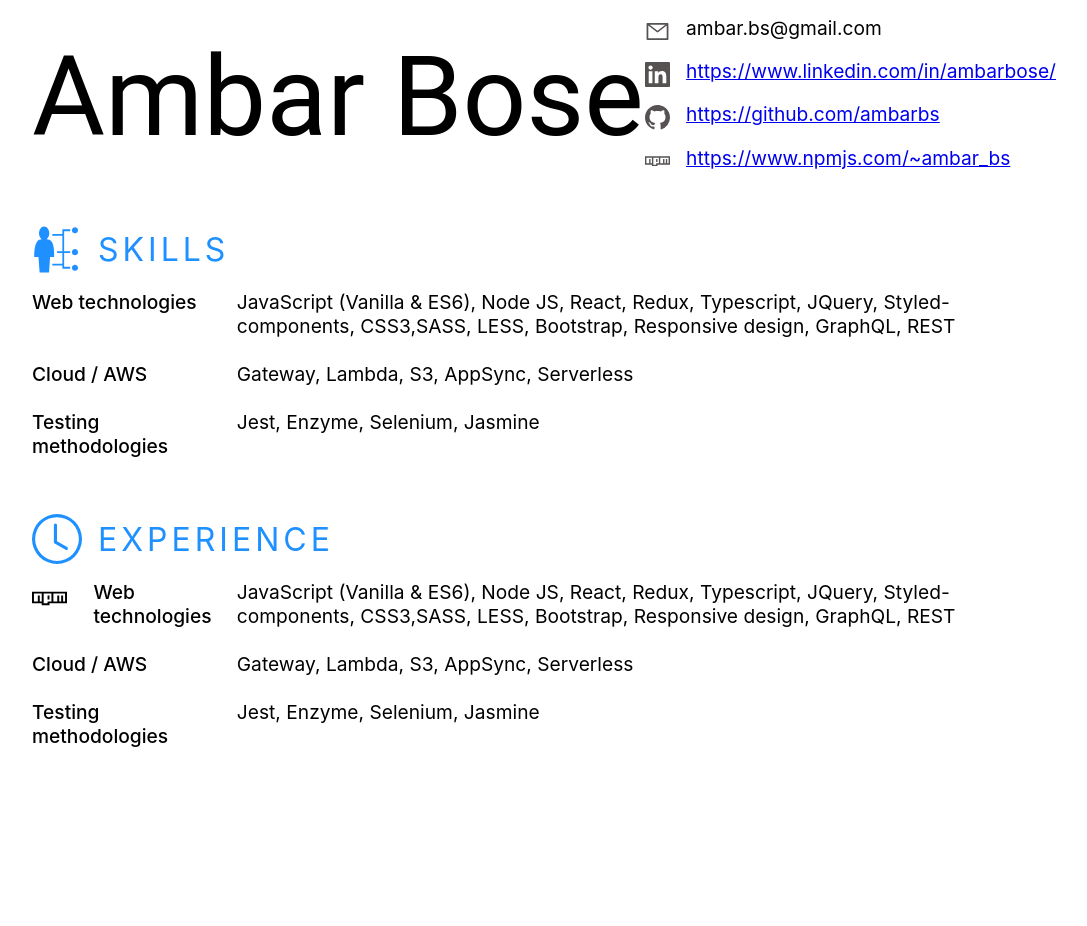
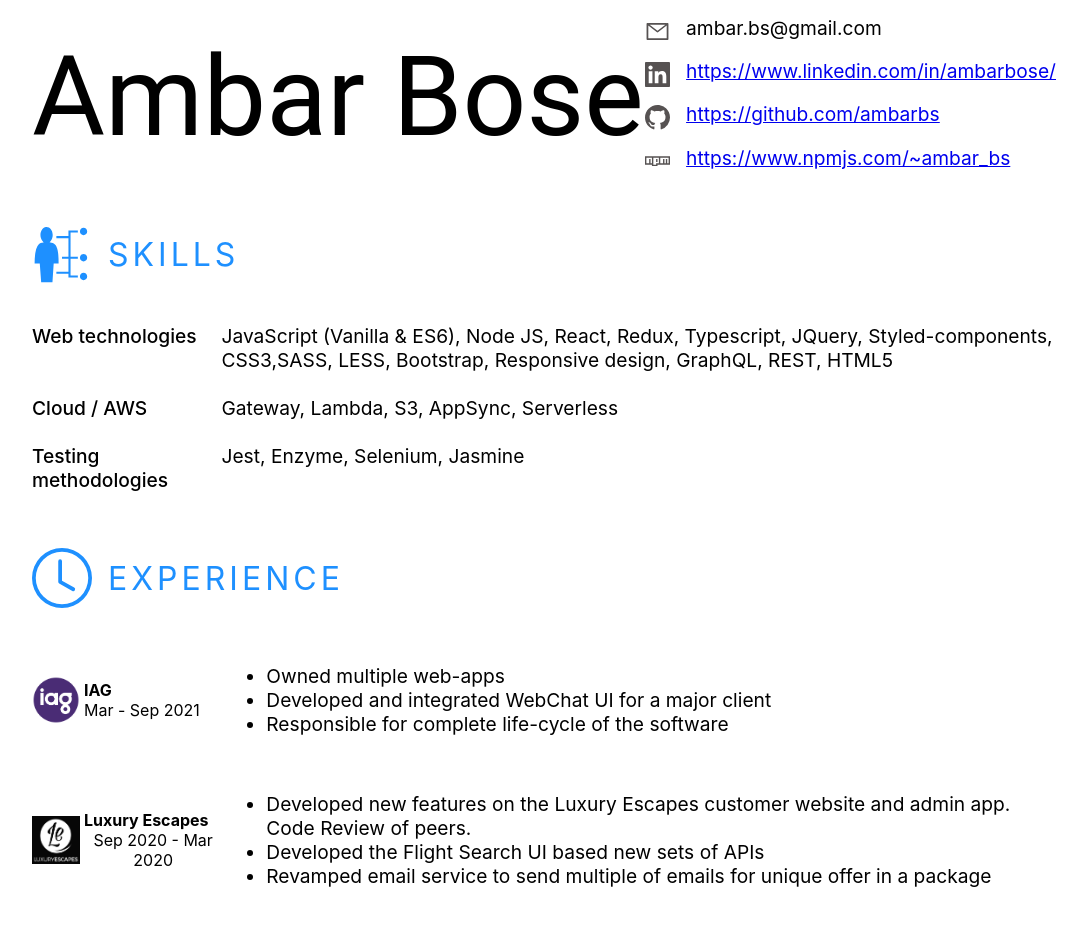
Before and after one commit to ambarbs/my-resume, a React (Create React App) app: page / in a window 1280 px wide. Shown: the whole page, without its empty margins (96-1183 px from the left). Before the commit the page ends 800 px from the top, so only its background shows below. Built offline with nearby package versions, Linux system fonts and the light colour scheme.

Commit message:
added experience section

```diff
--- a/src/components/constants.js
+++ b/src/components/constants.js
@@ -1,3 +1,4 @@
+import React from "react";
 import {AiOutlineMail} from "react-icons/ai";
 import {GrLinkedin} from "react-icons/gr";
 import {BsGithub} from "react-icons/bs";
@@ -5,6 +6,8 @@ import {FaNpm} from "react-icons/fa";
 import {GiSkills} from "react-icons/gi";
 import {BsClock} from "react-icons/bs";
 
+import logoIAG from '../assets/logos/iag.png';
+import logoLE from '../assets/logos/luxury-escapes-logo.jpg';
 
 export const sections = [
     {
@@ -13,7 +16,7 @@ export const sections = [
         subSections: [{
             subSectionTitle: 'Web technologies',
             subSectionText: 'JavaScript (Vanilla & ES6), Node JS, React, Redux, Typescript, JQuery, Styled-components, CSS3,' +
-                'SASS, LESS, Bootstrap, Responsive design, GraphQL, REST'
+                'SASS, LESS, Bootstrap, Responsive design, GraphQL, REST, HTML5'
         },
             {
                 subSectionTitle: 'Cloud / AWS',
@@ -29,19 +32,21 @@ export const sections = [
         header: 'Experience',
         headerIcon: BsClock,
         subSections: [{
-            subSectionTitle: 'Web technologies',
-            subSectionIcon: FaNpm,
-            subSectionText: 'JavaScript (Vanilla & ES6), Node JS, React, Redux, Typescript, JQuery, Styled-components, CSS3,' +
-                'SASS, LESS, Bootstrap, Responsive design, GraphQL, REST'
+            subSectionTitle: 'IAG',
+            subSectionIcon: logoIAG,
+            workTitle: 'Senior Frontend Engineer - Contract',
+            yearsWorked: 'Mar - Sep 2021',
+            subSectionTexts: ['Owned multiple web-apps', 'Developed and integrated WebChat UI for a major client', 'Responsible for complete life-cycle of the software']
         },
             {
-                subSectionTitle: 'Cloud / AWS',
-                subSectionText: 'Gateway, Lambda, S3, AppSync, Serverless'
+                subSectionTitle: 'Luxury Escapes',
+                subSectionIcon: logoLE,
+                workTitle: 'Senior Software Engineer - Contract',
+                yearsWorked: 'Sep 2020 - Mar 2020',
+                subSectionTexts: ['Developed new features on the Luxury Escapes customer website and admin app. Code Review of peers.',
+                    'Developed the Flight Search UI based new sets of APIs',
+                    'Revamped email service to send multiple of emails for unique offer in a package ']
             },
-            {
-                subSectionTitle: 'Testing methodologies',
-                subSectionText: 'Jest, Enzyme, Selenium, Jasmine'
-            }
         ]
     }
 ];
--- a/src/components/section/Section.Styles.js
+++ b/src/components/section/Section.Styles.js
@@ -1,17 +1,8 @@
 import styled from 'styled-components';
-
-export const SectionWrapper = styled.section`
-  display: flex;
-  flex-direction: column;
-  justify-content: center;
-  align-items: flex-start;
-  margin-top: 3rem;
-  margin-bottom: 1rem;
-`
 
 export const SectionHeaderText = styled.label`
   text-transform: uppercase;
-  font-size: xx-large;
+  font-size: 2rem;
   letter-spacing: 4px;
 `
 
@@ -25,3 +16,15 @@ export const SectionHeaderWrapper = styled.div`
     padding-left: 1rem;
   }
 `
+
+export const SectionWrapper = styled.section`
+  display: flex;
+  flex-direction: column;
+  justify-content: center;
+  align-items: flex-start;
+  margin-top: 3rem;
+  margin-bottom: 1rem;
+  & ${SectionHeaderWrapper}{
+    margin-bottom: 1.5rem;
+  }
+`
--- a/src/components/section/Section.js
+++ b/src/components/section/Section.js
@@ -2,11 +2,16 @@ import React from "react";
 import {SectionWrapper} from "./Section.Styles";
 import SectionHeader from "./SectionHeader";
 import SubSection from "./subSection/SubSection";
+import ExperienceSection from "./experienceSection/ExperienceSection";
 
 const Section = ({sectionHeader, SectionHeaderIcon, subSections = []}) => <SectionWrapper>
     <SectionHeader sectionHeader={sectionHeader} SectionHeaderIcon={SectionHeaderIcon}/>
-    {subSections.map(subSection => <SubSection
-        SubSectionIcon={subSection.subSectionIcon}
+    {subSections.map(subSection => subSection.subSectionIcon ? <ExperienceSection
+        subSectionIcon={subSection.subSectionIcon}
+        subSectionTitle={subSection.subSectionTitle}
+        subSectionTexts={subSection.subSectionTexts}
+        yearsWorked={subSection.yearsWorked}
+    />: <SubSection
         subSectionTitle={subSection.subSectionTitle}
         subSectionText={subSection.subSectionText}
     />)}
--- a/src/components/section/SectionHeader.js
+++ b/src/components/section/SectionHeader.js
@@ -3,7 +3,7 @@ import React from "react";
 import {SectionHeaderText, SectionHeaderWrapper} from "./Section.Styles";
 
 const SectionHeader = ({sectionHeader, SectionHeaderIcon}) => <SectionHeaderWrapper>
-    <SectionHeaderIcon size={50}/>
+    <SectionHeaderIcon size={60}/>
     <SectionHeaderText>{sectionHeader}</SectionHeaderText>
 </SectionHeaderWrapper>
 
--- /dev/null
+++ b/src/components/section/experienceSection/ExperienceSection.Styles.js
@@ -0,0 +1,30 @@
+import styled from "styled-components";
+import {SubSectionWrapper} from "../subSection/SubSection.Styles";
+
+export const LeftWrapper = styled.div`
+  display: flex;
+  justify-content: center;
+  align-items: center;
+`
+
+export const LeftInnerWrapper = styled.div`
+  display: flex;
+  flex-direction: column;
+  justify-content: center;
+  align-items: flex-start;
+  text-align: center;
+  //padding-left: 0.5rem;
+`
+
+export const ExperienceSectionWrapper = styled(SubSectionWrapper)`
+  column-gap: 0.25rem;
+  grid-template-columns:  0.5fr 1.5fr 9fr;
+`
+
+export const ImageContainer = styled.div`
+  height: 100%;
+  width: 3rem;
+  display: flex;
+  justify-content: center;
+  align-items: center;
+`
--- /dev/null
+++ b/src/components/section/experienceSection/ExperienceSection.js
@@ -0,0 +1,35 @@
+import PropTypes from 'prop-types'
+import React from "react";
+import {
+    ImageWrapper,
+    SubSectionText, SubSectionTextLi,
+} from "../subSection/SubSection.Styles";
+import {ExperienceSectionWrapper, ImageContainer, LeftInnerWrapper, LeftWrapper} from "./ExperienceSection.Styles";
+import styled from "styled-components";
+
+const BulletList = styled.ul`
+  list-style-type: disc;
+`
+
+const ExperienceSection = ({subSectionTitle, subSectionIcon, yearsWorked, subSectionTexts}) => {
+    return <ExperienceSectionWrapper>
+        <ImageContainer>
+            <ImageWrapper src={subSectionIcon} alt='work logo'/>
+        </ImageContainer>
+        <LeftInnerWrapper>
+            <strong>{subSectionTitle}</strong>
+            <label>{yearsWorked}</label>
+        </LeftInnerWrapper>
+        <BulletList>{subSectionTexts.map(subSectionText =>
+            <SubSectionTextLi>{subSectionText}</SubSectionTextLi>)}</BulletList>
+    </ExperienceSectionWrapper>
+}
+
+export default ExperienceSection;
+
+ExperienceSection.propTypes = {
+    SubSectionIcon: PropTypes.any,
+    subSectionText: PropTypes.string,
+    subSectionTitle: PropTypes.string,
+    yearsWorked: PropTypes.string,
+}
--- a/src/components/section/subSection/SubSection.Styles.js
+++ b/src/components/section/subSection/SubSection.Styles.js
@@ -10,15 +10,22 @@ export const SubSectionText = styled.label`
   text-align: left;
 `
 
+export const SubSectionTextLi = styled.li`
+  font-size: larger;
+  text-align: left;
+`
+
 export const SubSectionWrapper = styled.div`
   width: 100%;
   display: grid;
-  //column-gap: 1rem;
-  grid-template-columns: 1fr 4fr;
+  column-gap: 0.25rem;
+  grid-template-columns: 2fr 9fr;
   padding: 1rem 1rem 0.5rem 0;
 
 `
 
-export const SubSectionWrapperWithIcon = styled(SubSectionWrapper)`
-  grid-template-columns:  0.3fr 0.7fr 4fr;
-`
+export const ImageWrapper = styled.img`
+  width: 3rem;
+  height: 3rem;
+  border-radius: inherit;
+`;
--- a/src/components/section/subSection/SubSection.js
+++ b/src/components/section/subSection/SubSection.js
@@ -1,14 +1,16 @@
 import PropTypes from 'prop-types'
 import React from "react";
-import {SubSectionText, SubSectionTitle, SubSectionWrapper, SubSectionWrapperWithIcon} from "./SubSection.Styles";
+import {
+    SubSectionText,
+    SubSectionTitle,
+    SubSectionWrapper,
+} from "./SubSection.Styles";
 
-const SubSection = ({subSectionTitle, SubSectionIcon,subSectionText}) => {
-    const Wrapper = SubSectionIcon ? SubSectionWrapperWithIcon : SubSectionWrapper;
-    return <Wrapper>
-        {SubSectionIcon && <SubSectionIcon size={35}/>}
+const SubSection = ({subSectionTitle,subSectionText}) => {
+    return <SubSectionWrapper>
         <SubSectionTitle>{subSectionTitle}</SubSectionTitle>
         <SubSectionText>{subSectionText}</SubSectionText>
-    </Wrapper>
+    </SubSectionWrapper>
 }
 
 export default SubSection;
```
Also changed, not shown: src/assets/logos/iag.png (added), src/assets/logos/luxury-escapes-logo.jpg (added).
